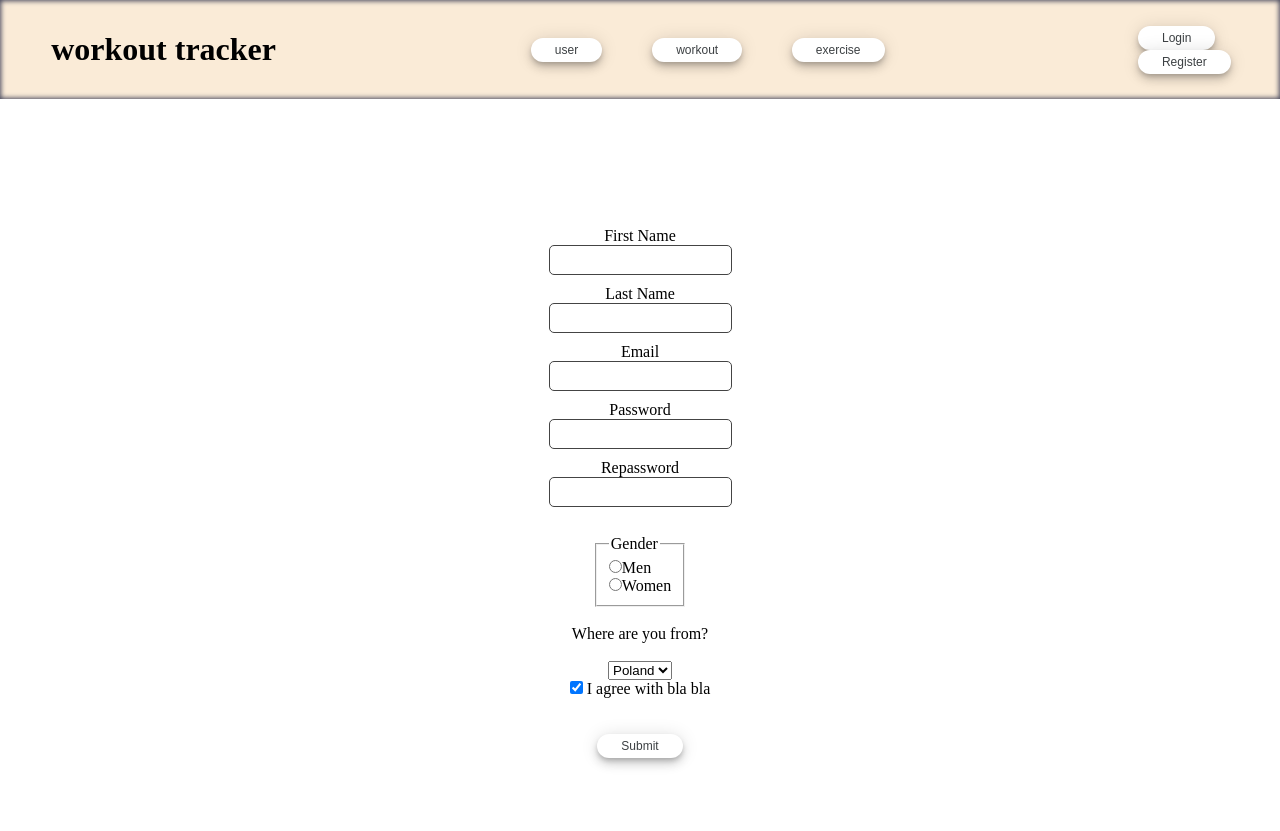
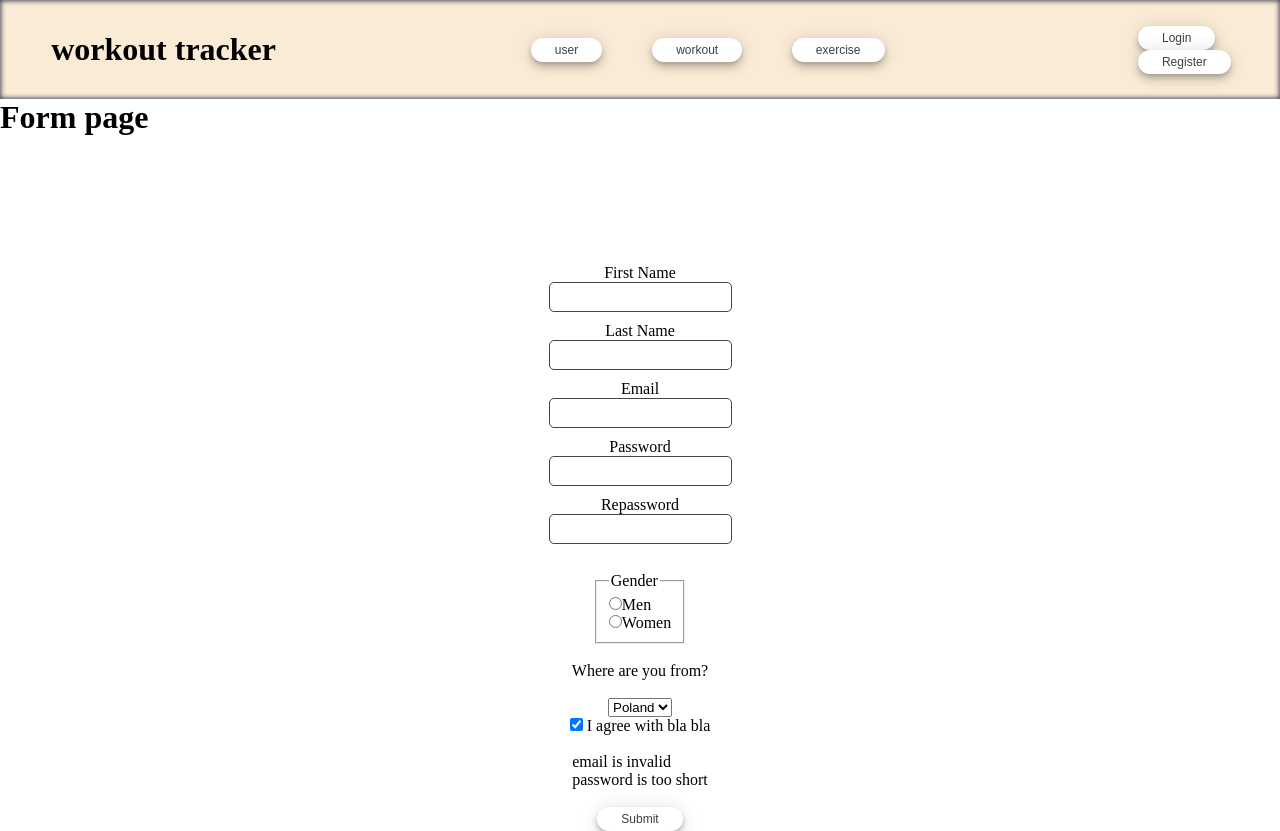
Before and after one commit to Finnick223/WorkoutTracker, a React (Vite) app: page /register in a window 1280 px wide. Before the commit the page ends 800 px from the top, so only its background shows below. Built offline with nearby package versions, Linux system fonts and the light colour scheme.

Commit message:
form with validation working

```diff
--- /dev/null
+++ b/src/components/Form.tsx
@@ -0,0 +1,177 @@
+import { useState, useId, useEffect } from 'react'
+import { FormErrors } from './FormErrors';
+
+interface FormData {
+    firstName: string;
+    lastName: string;
+    email: string;
+    password: string;
+    repasswd: string;
+    gender: string;
+    country: string;
+    agree: boolean;
+    formErrors: {
+        firstName: string;
+        lastName: string;
+        email: string;
+        password: string;
+        repasswd: string;
+    };
+    emailValid: boolean;
+    passwordValid: boolean;
+    repasswdValid: boolean;
+    formValid: boolean;
+}
+
+export default function Form() {
+    const [formData, setFormData] = useState<FormData>(
+        {
+            firstName: "",
+            lastName: "",
+            email: "",
+            password: "",
+            repasswd: "",
+            gender: "",
+            country: "",
+            agree: true,
+            formErrors: { firstName: '', lastName: '', email: '', password: '', repasswd: '' },
+            emailValid: false,
+            passwordValid: false,
+            repasswdValid: false,
+            formValid: false
+        }
+    )
+    const id = useId()
+
+    const handleChange = (e: React.ChangeEvent<HTMLInputElement | HTMLSelectElement>) => {
+        const { name, value, type, checked } = e.target as any;   //? nie wiem dlaczego checked wyrzuca błąd
+        const val = type === 'checkbox' ? checked : value;
+        setFormData(prevData => ({
+            ...prevData,
+            [name]: val
+        }));
+    };
+
+    useEffect(() => {
+        const emailValid = /^[\w-\.]+@([\w-]+\.)+[\w-]{2,4}$/.test(formData.email);
+        const passwordValid = formData.password.length>= 6 ? true : false;
+        const repasswdValid = formData.repasswd === formData.password;
+
+            setFormData(prevData => ({
+                ...prevData,
+                formErrors: {
+                    ...prevData.formErrors,
+                    email: emailValid ? '' : 'is invalid',
+                    password: passwordValid ? '' : 'is too short',
+                    repasswd: repasswdValid ? '' : 'does not match'
+                },
+                emailValid,
+                passwordValid,
+                repasswdValid,
+                formValid: emailValid && passwordValid && repasswdValid
+            }));
+        }, [formData.email, formData.password, formData.repasswd])
+
+        const handleSubmit = (e: React.FormEvent<HTMLFormElement>) => {
+            e.preventDefault()
+            console.log(formData)
+    }
+
+    return (
+        <form className="form--register" onSubmit={handleSubmit}>
+            <label htmlFor={id + "-firstName"}>First Name</label>
+            <input
+                type="text"
+                name="firstName"
+                id={id + "-firstName"}
+                onChange={handleChange}
+                value={formData.firstName}
+            />
+            <label htmlFor={id + "-lastName"}>Last Name</label>
+            <input
+                type="text"
+                name="lastName"
+                id={id + "-lastName"}
+                onChange={handleChange}
+                value={formData.lastName}
+            />
+            <label htmlFor={id + "-email"}>Email</label>
+            <input
+                type="email"
+                name="email"
+                id={id + "-email"}
+                onChange={handleChange}
+                value={formData.email}
+            />
+            <label htmlFor={id + "-password"}>Password</label>
+            <input
+                type="password"
+                name="password"
+                id={id + "-password"}
+                onChange={handleChange}
+                value={formData.password}
+            />
+            <label htmlFor={id + "-repasswd"}>Repassword</label>
+            <input
+                type="password"
+                name="repasswd"
+                id={id + "-repasswd"}
+                onChange={handleChange}
+                value={formData.repasswd}
+            />
+            <br />
+
+            <fieldset>
+                <legend>Gender</legend>
+                <input
+                    type="radio"
+                    name="gender"
+                    value="men"
+                    id={id + "-men"}
+                    onChange={handleChange}
+                    checked={formData.gender === "men"}
+                />
+                <label htmlFor={id + "-men"}>Men</label>
+                <br />
+
+                <input
+                    type="radio"
+                    name="gender"
+                    value="women"
+                    id={id + "-women"}
+                    onChange={handleChange}
+                    checked={formData.gender === "women"}
+                />
+                <label htmlFor={id + "-women"}>Women</label>
+                <br />
+            </fieldset>
+            <br />
+
+            <label htmlFor={id + "-country"}>Where are you from?</label>
+            <br />
+            <select
+                name="country"
+                id={id + "-country"}
+                value={formData.country}
+                onChange={handleChange}
+            >
+                <option value="Poland">Poland</option>
+                <option value="USA">USA</option>
+            </select>
+            <section>
+            <input
+                type="checkbox"
+                name="agree"
+                id={id + "-check"}
+                onChange={handleChange}
+                checked={formData.agree}
+            />
+            <label htmlFor='{id + "-check"}'> I agree with bla bla</label>
+            </section>
+            <br />
+            <FormErrors formErrors={formData.formErrors} />
+            <br />
+            <button type="submit" disabled={!formData.formValid}>Submit</button>
+        </form>
+    )
+}
--- /dev/null
+++ b/src/components/FormErrors.tsx
@@ -0,0 +1,13 @@
+export const FormErrors = ({ formErrors }: any) =>
+<div className='formErrors'>
+  {Object.keys(formErrors).map((fieldName, i) => {
+    if (formErrors[fieldName].length > 0) {
+      console.log(formErrors)
+      return (
+        <p key={i}>{fieldName} {formErrors[fieldName]}</p>
+      );
+    } else {
+      return '';
+    }
+  })}
+</div>;
--- a/src/pages/register.tsx
+++ b/src/pages/register.tsx
@@ -1,128 +1,12 @@
-import { useState, useId } from 'react'
-//TODO  Walidacja formularza, checkbox i select nie dziala
+// import { useState, useId } from 'react'
+import Form from '../components/Form'
+
 function App() {
-    const [formData, setFormData] = useState(
-        {
-            firstName: "",
-            lastName: "",
-            email: "",
-            password: "",
-            repasswd: "",
-            gender: "",
-            country: "",
-            agree: true
-        }
-    )
-    const id = useId()
-
-    const handleChange = (e: any) => {
-        const {name, value} = e.target
-        setFormData(prevData => {
-            return {
-                ...prevData,
-                [name]: value,
-            }
-        })
-    }
-    console.log(formData)
-    const handleSubmit = (e: any) => {
-        e.preventDefault()
-        console.log(formData)
-    }
     return (
-        <form className="form--register" onSubmit={handleSubmit}>
-            <label htmlFor={id + "-firstName"}>First Name</label>
-            <input
-                type="text"
-                name="firstName"
-                id={id + "-firstName"}
-                onChange={handleChange}
-                value={formData.firstName}
-            />
-            <label htmlFor={id + "-lastName"}>Last Name</label>
-            <input
-                type="text"
-                name="lastName"
-                id={id + "-lastName"}
-                onChange={handleChange}
-                value={formData.lastName}
-            />
-            <label htmlFor={id + "-email"}>Email</label>
-            <input
-                type="email"
-                name="email"
-                id={id + "-email"}
-                onChange={handleChange}
-                value={formData.email}
-            />
-            <label htmlFor={id + "-password"}>Password</label>
-            <input
-                type="password"
-                name="password"
-                id={id + "-password"}
-                onChange={handleChange}
-                value={formData.password}
-            />
-            <label htmlFor={id + "-repasswd"}>Repassword</label>
-            <input
-                type="password"
-                name="repasswd"
-                id={id + "-repasswd"}
-                onChange={handleChange}
-                value={formData.repasswd}
-            />
-            <br />
-
-            <fieldset>
-                <legend>Gender</legend>
-                <input
-                    type="radio"
-                    name="gender"
-                    value="men"
-                    id={id + "-men"}
-                    onChange={handleChange}
-                    checked={formData.gender === "men"}
-                />
-                <label htmlFor={id + "-men"}>Men</label>
-                <br />
-
-                <input
-                    type="radio"
-                    name="gender"
-                    value="women"
-                    id={id + "-women"}
-                    onChange={handleChange}
-                    checked={formData.gender === "women"}
-                />
-                <label htmlFor={id + "-women"}>Women</label>
-                <br />
-            </fieldset>
-            <br />
-
-            <label htmlFor={id + "-country"}>Where are you from?</label>
-            <br />
-            <select
-                name="country"
-                id={id + "-country"}
-                value={formData.country}
-                onChange={handleChange}
-            >
-                <option value="Poland">Poland</option>
-            </select>
-            <section>
-            <input
-                type="checkbox"
-                name="agree"
-                id={id + "-check"}
-                onChange={handleChange}
-                checked={formData.agree}
-            />
-            <label htmlFor='{id + "-check"}'> I agree with bla bla</label>
-            </section>
-            <br />
-            <br />
-            <button>Submit</button>
-        </form>
+      <>
+        <h1>Form page</h1>
+        <Form />
+      </>
     )
   }
 
```
